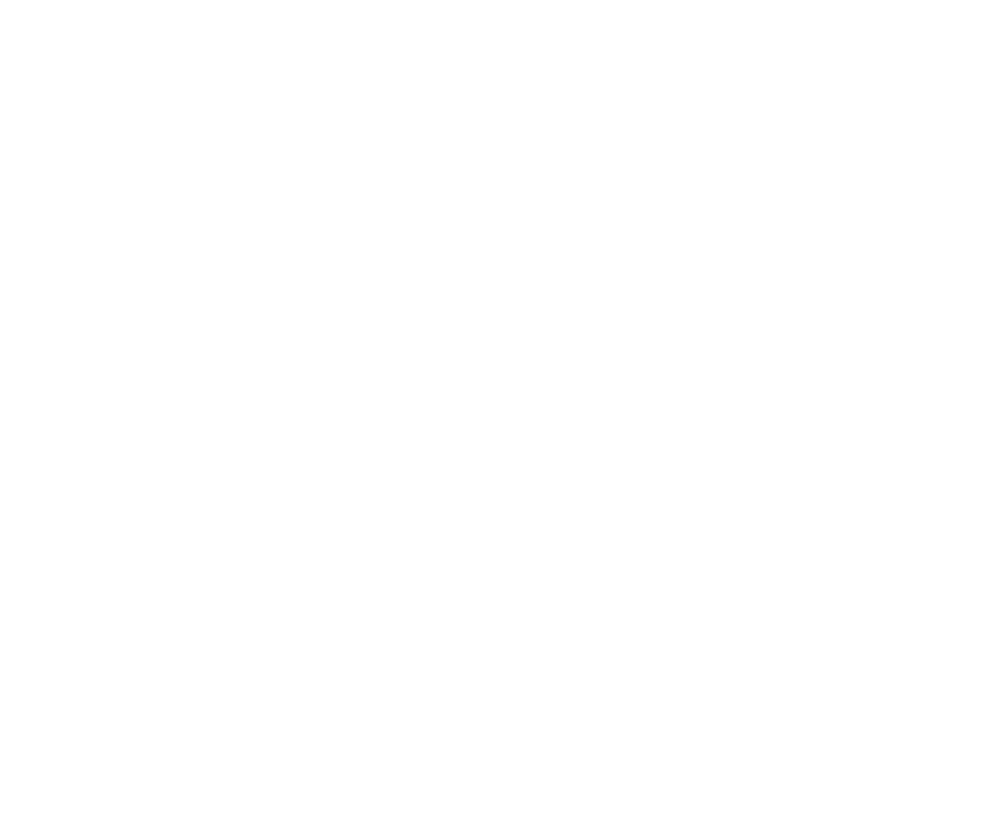
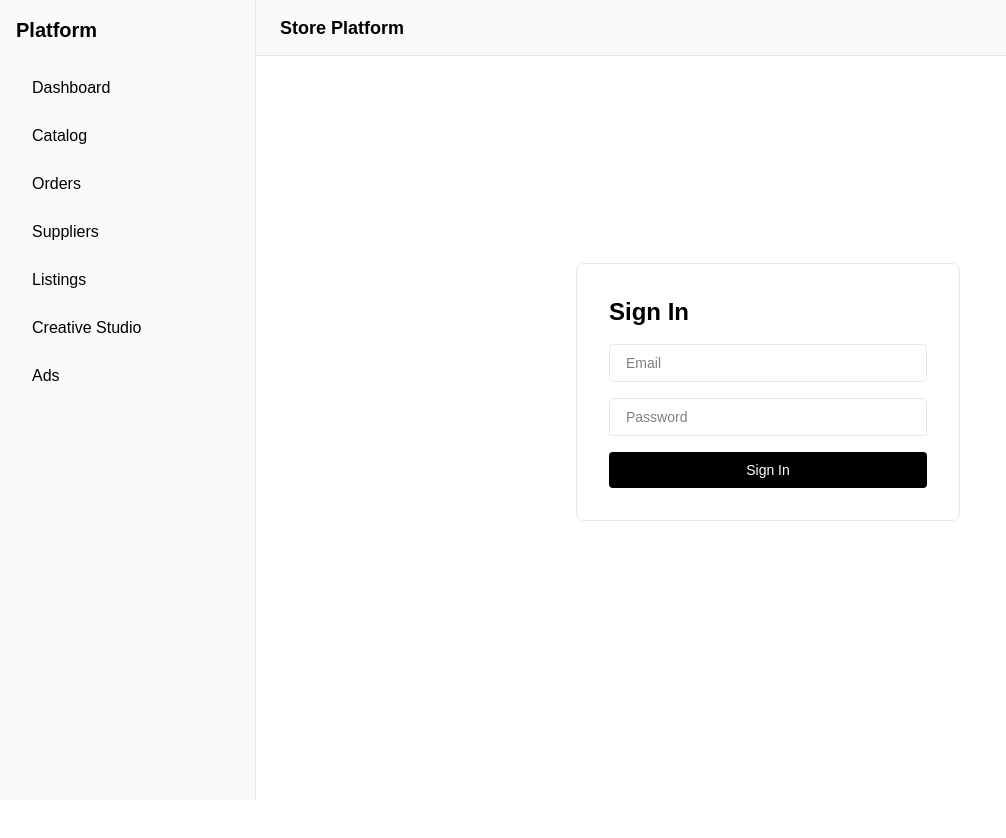
Before and after one commit to bryand-dubz/template, a Next.js app: page / in a window 1280 px wide. Before the commit this address had no page. Shown: the top 838 px of the page, without its empty margins (0-1006 px from the left). Before the commit the page ends 800 px from the top, so only its background shows below. Built offline with nearby package versions, Linux system fonts and the light colour scheme; no server answers.

Commit message:
Added sign up placeholder on main page.

```diff
--- a/app/page.tsx
+++ b/app/page.tsx
@@ -1,5 +1,54 @@
-import { redirect } from "next/navigation";
+"use client"
+
+import { useState } from "react"
+import { supabase } from "@/utils/supabase"
+import { useRouter } from "next/navigation"
 
 export default function Home() {
-  redirect("/dashboard");
+  const [email, setEmail] = useState("")
+  const [password, setPassword] = useState("")
+  const [error, setError] = useState("")
+  const router = useRouter()
+
+  async function handleLogin() {
+    const { error } = await supabase.auth.signInWithPassword({
+      email,
+      password,
+    })
+
+    if (error) {
+      setError(error.message)
+    } else {
+      router.push("/dashboard")
+    }
+  }
+
+  return (
+    <div className="h-screen flex items-center justify-center bg-white pb-48">
+      <div className="flex flex-col gap-4 w-full max-w-sm p-8 border border-gray-200 rounded-lg">
+        <h1 className="text-2xl font-bold text-black">Sign In</h1>
+        {error && <p className="text-red-500 text-sm">{error}</p>}
+        <input
+          type="email"
+          placeholder="Email"
+          value={email}
+          onChange={(e) => setEmail(e.target.value)}
+          className="border border-gray-200 rounded px-4 py-2 text-sm outline-none"
+        />
+        <input
+          type="password"
+          placeholder="Password"
+          value={password}
+          onChange={(e) => setPassword(e.target.value)}
+          className="border border-gray-200 rounded px-4 py-2 text-sm outline-none"
+        />
+        <button
+          onClick={handleLogin}
+          className="bg-black text-white rounded px-4 py-2 text-sm hover:bg-gray-800 transition"
+        >
+          Sign In
+        </button>
+      </div>
+    </div>
+  )
 }
--- /dev/null
+++ b/middleware.ts
@@ -0,0 +1,49 @@
+import { createServerClient } from '@supabase/ssr'
+import { NextResponse, type NextRequest } from 'next/server'
+
+export async function middleware(request: NextRequest) {
+    let supabaseResponse = NextResponse.next({
+        request,
+    })
+
+    const supabase = createServerClient(
+        process.env.NEXT_PUBLIC_SUPABASE_URL!,
+        process.env.NEXT_PUBLIC_SUPABASE_ANON_KEY!,
+        {
+            cookies: {
+                getAll() {
+                    return request.cookies.getAll()
+                },
+                setAll(cookiesToSet) {
+                    cookiesToSet.forEach(({ name, value }) =>
+                        request.cookies.set(name, value)
+                    )
+                    supabaseResponse = NextResponse.next({
+                        request,
+                    })
+                    cookiesToSet.forEach(({ name, value, options }) =>
+                        supabaseResponse.cookies.set(name, value, options)
+                    )
+                },
+            },
+        }
+    )
+
+    const {
+        data: { user },
+    } = await supabase.auth.getUser()
+
+    if (!user && !request.nextUrl.pathname.startsWith('/')) {
+        const url = request.nextUrl.clone()
+        url.pathname = '/'
+        return NextResponse.redirect(url)
+    }
+
+    return supabaseResponse
+}
+
+export const config = {
+    matcher: [
+        '/((?!_next/static|_next/image|favicon.ico|.*\\.(?:svg|png|jpg|jpeg|gif|webp)$).*)',
+    ],
+}
--- a/package.json
+++ b/package.json
@@ -9,6 +9,7 @@
     "lint": "eslint"
   },
   "dependencies": {
+    "@supabase/ssr": "^0.10.2",
     "@supabase/supabase-js": "^2.105.0",
     "next": "16.2.4",
     "react": "19.2.4",
--- a/utils/supabase.ts
+++ b/utils/supabase.ts
@@ -1,6 +1,6 @@
-import { createClient } from '@supabase/supabase-js'
+import { createBrowserClient } from '@supabase/ssr'
 
-const supabaseUrl = process.env.NEXT_PUBLIC_SUPABASE_URL!
-const supabaseKey = process.env.NEXT_PUBLIC_SUPABASE_ANON_KEY!
-
-export const supabase = createClient(supabaseUrl, supabaseKey)
+export const supabase = createBrowserClient(
+    process.env.NEXT_PUBLIC_SUPABASE_URL!,
+    process.env.NEXT_PUBLIC_SUPABASE_ANON_KEY!
+)
```
Also changed, not shown: 1 other file (tests, documents, lock files or other folders).
